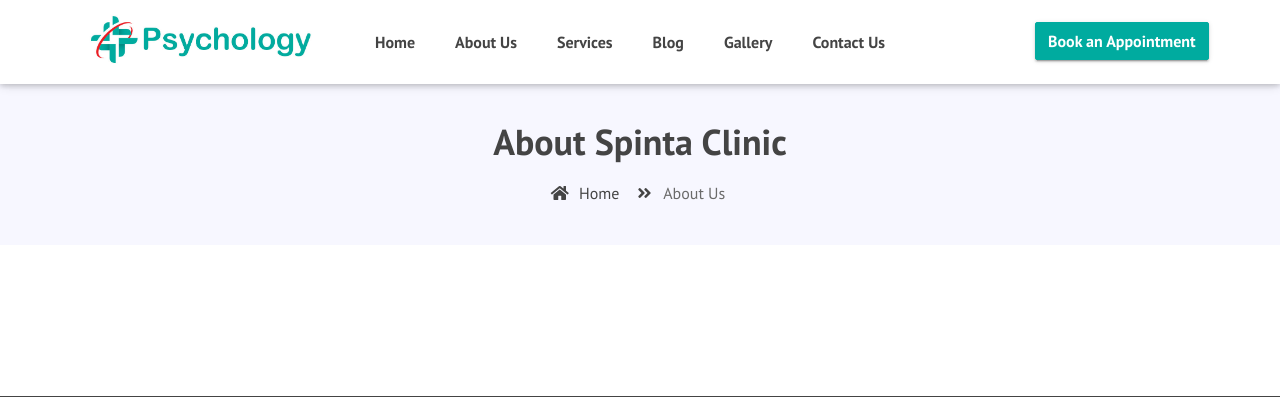
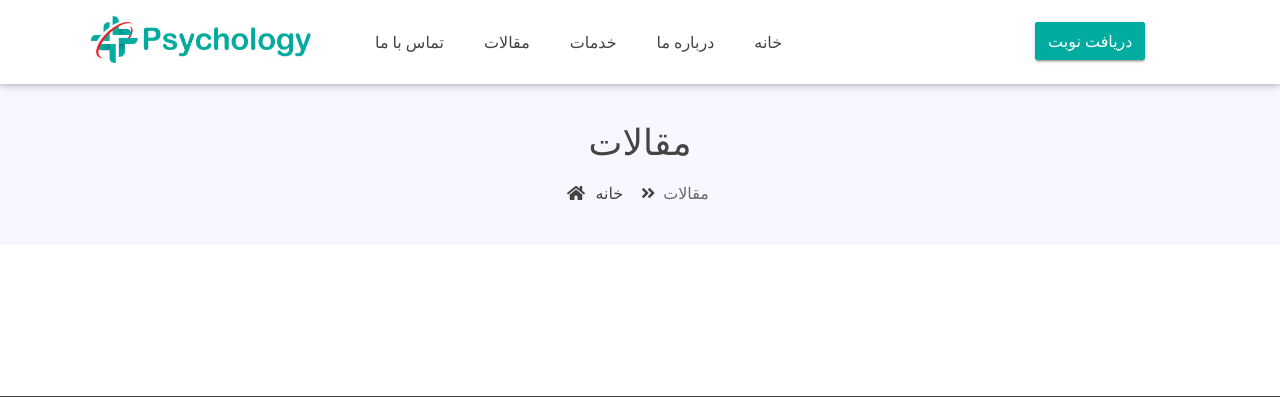
Before and after one commit to pasharad/zahedi_blog, a FastAPI app: page /blogs/ in a window 1280 px wide. Shown: the top 397 px of the page. Run offline with FastAPI, Linux system fonts and the light colour scheme; data that the repository does not hold is empty; some libraries are stand-ins or nearby versions.

Commit message:
blog page added.

```diff
--- a/main.py
+++ b/main.py
@@ -25,8 +25,9 @@ async def create_blogs_view(blog: Blog, db: Session = Depends(get_db)):
 @api_router.get('/blogs/', response_model=List[Blog], name="blogs")
 async def get_blogs_view(request: Request, db: Session = Depends(get_db)) -> dict:
     blogs = managers.get_blogs(db)
+    path = "blogs"
     return TEMPLATES.TemplateResponse(
-        "blog.html", {"request":request, "blogs":blogs}
+        "blog.html", {"request":request, "blogs":blogs, "path":path}
         )
 
 
--- a/template/blog.html
+++ b/template/blog.html
@@ -1,6 +1,23 @@
 
 <body>
     {% include 'header.html' %}
+
+         <!--  ************************* Page Title Starts Here ************************** -->
+         <div class="page-nav no-margin row">
+            <div class="container">
+                <div class="row">
+                    {% if path == "blogs" %}
+                    <h2>مقالات</h2>
+                    <ul>
+                        <li> <a href="#"><i class="fas fa-home"></i> خانه</a></li>
+                        <li><i class="fas fa-angle-double-right"></i>مقالات</li>
+                    </ul>
+                    {% endif %}
+                </div>
+            </div>
+        </div>
+
+    <!-- ######## Page  Title End ####### -->
        <section class="our-blog container-fluid">
   		<div class="container">
   			<div class="col-sm-12 blog-cont">
--- a/template/header.html
+++ b/template/header.html
@@ -28,34 +28,20 @@
                    </div>
                    <div class="col-lg-7 col-md-8 d-none d-md-block no-padding">
                        <ul>
-                            <li><a href="index.html">Home</a></li>
-                            <li><a href="about_us.html">About Us</a></li>
-                            <li><a href="services.html">Services</a></li>
-                            <li><a href="{{ url_for('blogs') }}">Blog</a></li>
-                            <li><a href="gallery.html">Gallery</a></li>
-                            <li><a href="contact_us.html">Contact Us</a></li>
+                            <li><a href="index.html"> تماس با ما </a></li>
+                            <li><a href="about_us.html"> مقالات </a></li>
+                            <li><a href="services.html">خدمات</a></li>
+                            <li><a href="{{ url_for('blogs') }}">درباره ما </a></li>
+                            <li><a href="contact_us.html"> خانه </a></li>
                         </ul>
                    </div>
                    <div class="col-sm-2 d-none d-lg-block">
-                       <button class="btn btn-success">Book an Appointment</button>
+                       <button class="btn btn-success">دریافت نوبت</button>
                    </div>
                 </div>
             </div>
         </nav>
     </header>
 
-     <!--  ************************* Page Title Starts Here ************************** -->
-            <div class="page-nav no-margin row">
-            <div class="container">
-                <div class="row">
-                    <h2>About Spinta Clinic</h2>
-                    <ul>
-                        <li> <a href="#"><i class="fas fa-home"></i> Home</a></li>
-                        <li><i class="fas fa-angle-double-right"></i> About Us</li>
-                    </ul>
-                </div>
-            </div>
-        </div>
 
-    <!-- ######## Page  Title End ####### -->
 </body>
```
